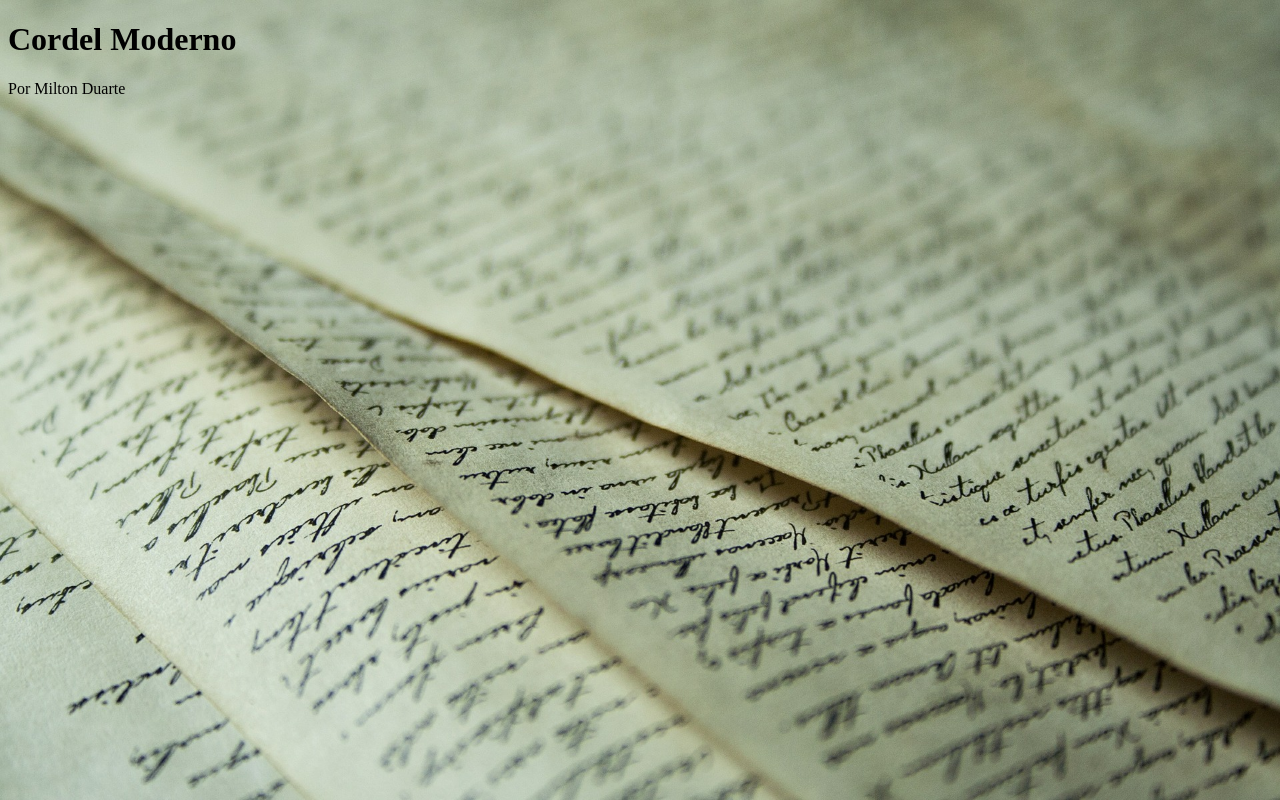
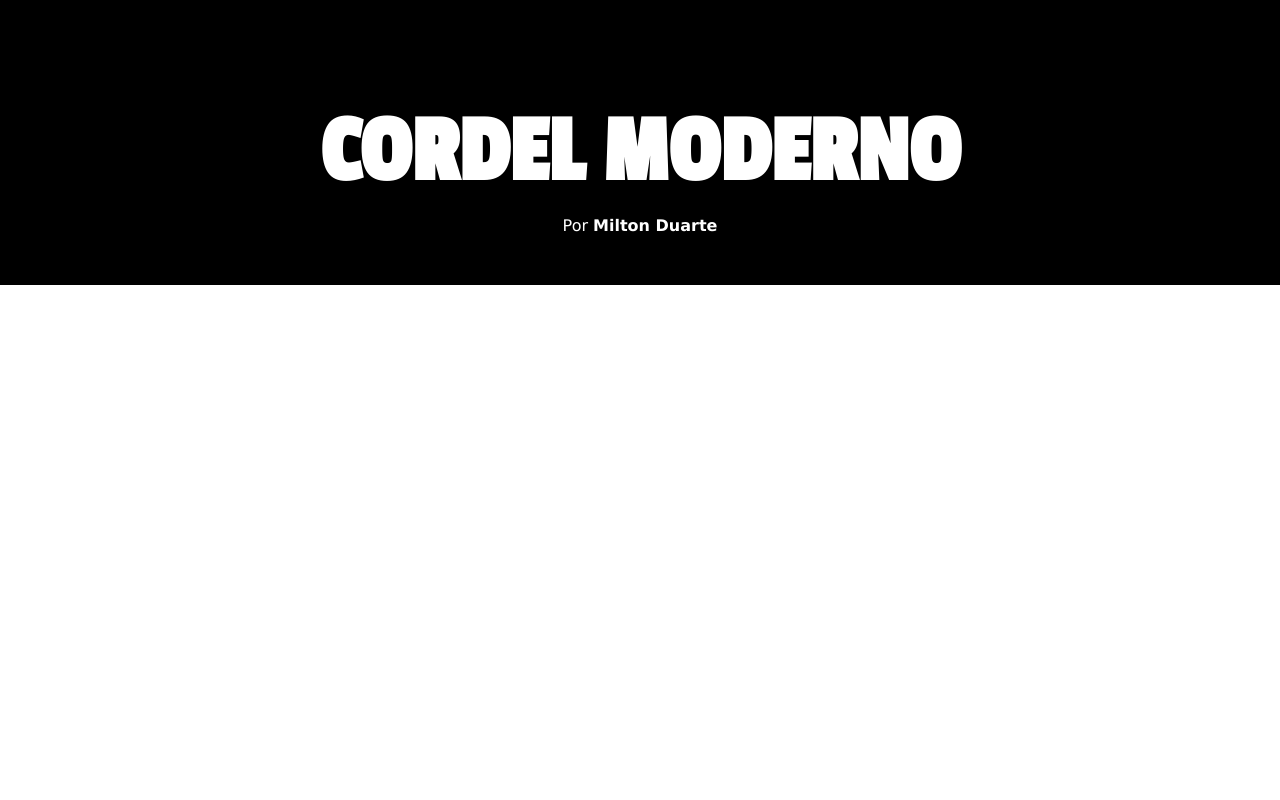
Before and after one commit to Vanderson2301/html-css, a plain HTML site: page modulo-1/desafios/d012/index.html in a window 1280 px wide. Drawn offline with Linux system fonts and the light colour scheme.

Commit message:
começando o projeto cordel

```diff
--- a/modulo-1/desafios/d012/cordel.css
+++ b/modulo-1/desafios/d012/cordel.css
@@ -1,13 +1,33 @@
 @charset "UTF-8";
 
-body{
-    background-image: url(imagens/background001.jpg);
-    background-size: 100% 190%;
-    height: 50vh;
-    width: auto;
-    background-repeat: no-repeat;
+@import url('https://fonts.googleapis.com/css2?family=Passion+One&family=Sriracha&display=swap');
+
+
+*{
+    margin: 0px;
+    padding: 0px;
+}
+
+:root {
+    --fonte1: Verdana, Tahoma, sans-serif;
+    --fonte2: 'Passion One', 'cursive';
+    --fonte3: 'Sriracha', 'cursive';
 
 }
-body{
-    background-image: url(imagens/background002.jpg);
+header{
+
+    background-color: black;
+    color: white;
+    text-align: center;
 }
+header h1{
+   font-family: var(--fonte2);
+    font-size: 6em;
+    padding: 100px 0px 10px 0px;
+}
+header p {
+    font-family: var(--fonte1);
+    font-style: normal;
+    font-size: 1em;
+    padding-bottom: 50px;
+}
--- a/modulo-1/desafios/d012/index.html
+++ b/modulo-1/desafios/d012/index.html
@@ -9,8 +9,11 @@
 </head>
 <body>
     <header>
-        <h1>Cordel Moderno</h1>
-        <p>Por Milton Duarte</p>
+        <h1>CORDEL MODERNO</h1>
+        <p>Por <strong>Milton Duarte</strong></p>
     </header>
+    <main>
+        <article></article>
+    </main>
 </body>
 </html>
```
